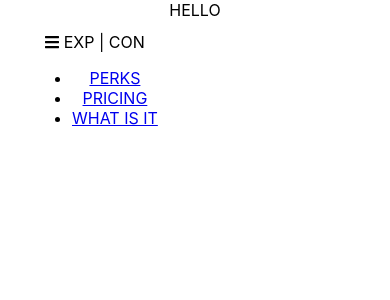
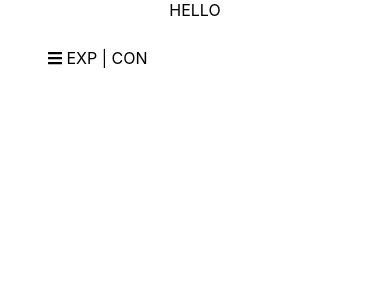
Before and after one commit to alan-mak/SpeerFrontend, a React (Create React App) app: page / in a window 390 px wide. Shown: the top 300 px of the page. Built offline with nearby package versions, Linux system fonts and the light colour scheme.

Commit message:
Created hamburger nav bar

```diff
--- a/src/components/nav.jsx
+++ b/src/components/nav.jsx
@@ -1,11 +1,12 @@
-import React from 'react';
+import React, { useState } from 'react';
 
-import './nav.scss'
+import './nav.scss';
 
-import { FontAwesomeIcon } from '@fortawesome/react-fontawesome'
-import { faBars } from '@fortawesome/free-solid-svg-icons'
+import { FontAwesomeIcon } from '@fortawesome/react-fontawesome';
+import { faBars } from '@fortawesome/free-solid-svg-icons';
 
 export default function Nav () {
+  const [menu, setMenu] = useState(false);
 
   const navItem = [{
     path:"/perks",
@@ -21,8 +22,12 @@ export default function Nav () {
 
   return (
     <div className="burger">
-      <FontAwesomeIcon icon={faBars} /> EXP | CON
-      <ul>
+      <FontAwesomeIcon icon={faBars}  onClick={()=> {
+        menu ? (setMenu(false)): (
+          setMenu(true)
+          )
+      }}/> EXP | CON
+      <ul className={menu ? 'ul--show': 'ul--hide'}>
         {navItem.map(item => <li>
           <a href={item.path}>{item.content}</a>
           </li>)}
--- a/src/components/nav.scss
+++ b/src/components/nav.scss
@@ -1,5 +1,21 @@
 .burger {
   position: absolute;
-  top: 2rem;
-  left: 2rem;
+  left: 3rem;
+  top: 3rem;
+
+  ul {
+    padding: 0;
+  }
+
+  .ul--hide{
+    display: none;
+  }
+  .ul--show{
+    display: block;
+    list-style-type: none;
+    li {
+      display: flex;
+      margin-top: 1rem;
+    }
+  }
 }
```
